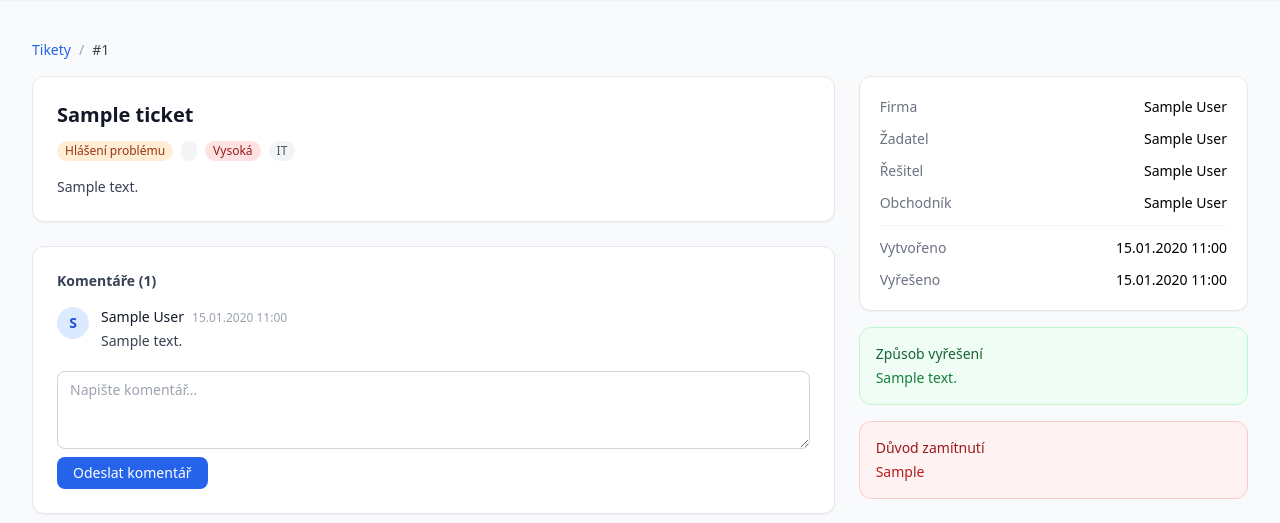
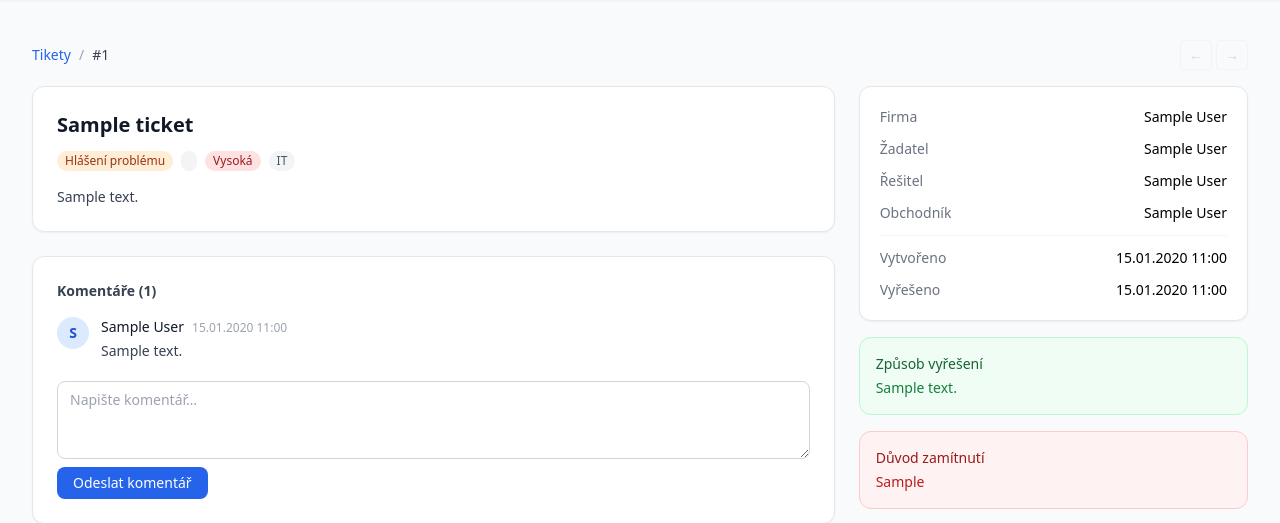
Before and after one commit to TomasHutyra/HCV-Helpdesk, a Django app: page /tickets/1/ in a window 1280 px wide. Shown: the part 56-579 px from the top of the page. Run offline with Django 5.2, Linux system fonts and the light colour scheme; a user stored in the database is signed in; tables that the repository leaves empty hold one stand-in row (values such as "Sample post"); parts of the project's set-up code (start-up, migrations or seed data) failed here and were passed over; some libraries are stand-ins or nearby versions.

Commit message:
feat: navigace šipkami na detailu tiketu (prev/next)
Šipky respektují přístupová práva – uživatel se dostane jen na tikety,
které smí vidět (stejná filtrace jako v seznamu tiketů).

Co-Authored-By: Claude Sonnet 4.6 <noreply@anthropic.com>

```diff
--- a/apps/tickets/views.py
+++ b/apps/tickets/views.py
@@ -15,6 +15,24 @@ from .forms import (
     TicketFilterForm,
 )
 from .models import Ticket, Comment, TimeLog
+
+
+def _get_adjacent_tickets(user, ticket):
+    """Vrátí (prev_pk, next_pk) — sousední tikety ve stejném pořadí jako seznam (dle PK)."""
+    qs = Ticket.objects.all()
+    if user.has_role(UserRole.MANAGER, UserRole.ADMIN):
+        pass
+    elif user.has_role(UserRole.RESOLVER):
+        qs = qs.filter(resolver=user)
+    elif user.has_role(UserRole.SALES):
+        qs = qs.filter(sales=user)
+    elif user.has_role(UserRole.REQUESTER):
+        qs = qs.filter(requester=user)
+    else:
+        return None, None
+    prev_pk = qs.filter(pk__lt=ticket.pk).order_by('-pk').values_list('pk', flat=True).first()
+    next_pk = qs.filter(pk__gt=ticket.pk).order_by('pk').values_list('pk', flat=True).first()
+    return prev_pk, next_pk
 
 
 def _can_edit_ticket(user, ticket):
@@ -115,6 +133,9 @@ class TicketDetailView(LoginRequiredMixin, DetailView):
         ctx['change_type_form'] = ChangeTypeForm(instance=ticket)
         ctx['can_edit'] = _can_edit_ticket(user, ticket)
         ctx['show_hours'] = user.has_role(UserRole.MANAGER, UserRole.RESOLVER, UserRole.SALES, UserRole.ADMIN)
+        prev_pk, next_pk = _get_adjacent_tickets(user, ticket)
+        ctx['prev_ticket_pk'] = prev_pk
+        ctx['next_ticket_pk'] = next_pk
         return ctx
 
 
--- a/templates/tickets/ticket_detail.html
+++ b/templates/tickets/ticket_detail.html
@@ -4,10 +4,24 @@
 {% block title %}#{{ ticket.pk }} {{ ticket.title }} — HCV Helpdesk{% endblock %}
 
 {% block content %}
-<div class="mb-4 flex items-center gap-2 text-sm">
-  <a href="{% url 'tickets:list' %}" class="text-blue-600 hover:underline">{% trans "Tikety" %}</a>
-  <span class="text-gray-400">/</span>
-  <span class="text-gray-700">#{{ ticket.pk }}</span>
+<div class="mb-4 flex items-center justify-between text-sm">
+  <div class="flex items-center gap-2">
+    <a href="{% url 'tickets:list' %}" class="text-blue-600 hover:underline">{% trans "Tikety" %}</a>
+    <span class="text-gray-400">/</span>
+    <span class="text-gray-700">#{{ ticket.pk }}</span>
+  </div>
+  <div class="flex items-center gap-1">
+    {% if prev_ticket_pk %}
+    <a href="{% url 'tickets:detail' prev_ticket_pk %}" class="px-2 py-1 rounded border border-gray-200 hover:bg-gray-50 text-gray-600" title="#{{ prev_ticket_pk }}">←</a>
+    {% else %}
+    <span class="px-2 py-1 rounded border border-gray-100 text-gray-300">←</span>
+    {% endif %}
+    {% if next_ticket_pk %}
+    <a href="{% url 'tickets:detail' next_ticket_pk %}" class="px-2 py-1 rounded border border-gray-200 hover:bg-gray-50 text-gray-600" title="#{{ next_ticket_pk }}">→</a>
+    {% else %}
+    <span class="px-2 py-1 rounded border border-gray-100 text-gray-300">→</span>
+    {% endif %}
+  </div>
 </div>
 
 <div class="grid grid-cols-1 lg:grid-cols-3 gap-6">
```
